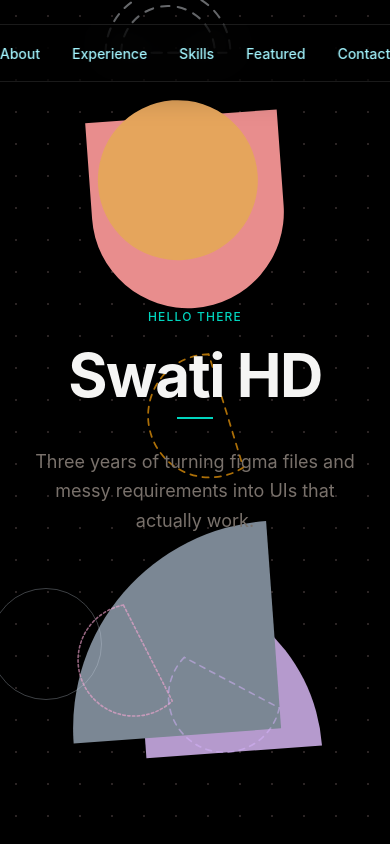
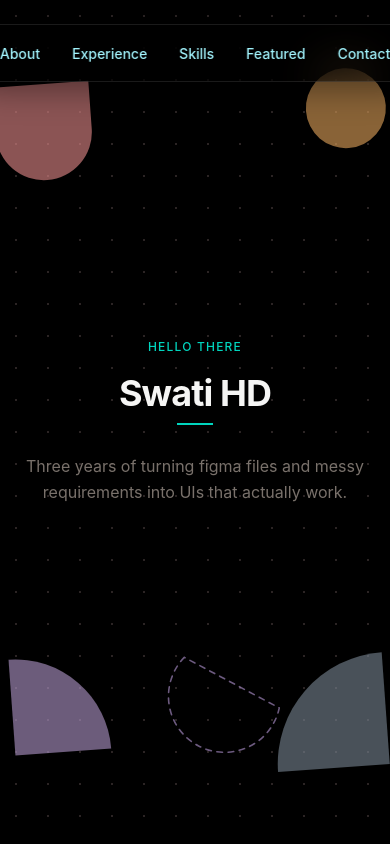
Before and after one commit to SwatiHD/Swati_Portfolio, a React (Vite) app: page / in a window 390 px wide. Shown: the top 844 px of the page. Built offline with nearby package versions, Linux system fonts and the light colour scheme.

Commit message:
Responsive

```diff
--- a/src/components/HeroCanvas.jsx
+++ b/src/components/HeroCanvas.jsx
@@ -2,24 +2,25 @@ import FloatingShape from "./FloatingShape";
 
 export default function HeroCanvas() {
   return (
-    <section className="relative min-h-screen flex items-center justify-center overflow-hidden px-6">
+    <section className="relative min-h-screen flex items-center justify-center overflow-hidden px-6 py-20 md:py-0">
       {/* dotted texture background */}
       <div className="absolute inset-0 bg-[radial-gradient(#d9b6b6_1px,transparent_1px)] [background-size:32px_32px] opacity-20" />
 
       {/* floating filled shapes */}
-      <FloatingShape className="top-28 left-24 w-48 h-48 bg-[#E88D8D] rounded-b-full" />
 
-      <FloatingShape className="top-24 right-32 w-40 h-40 bg-[#E5A55C] rounded-full" />
+      <FloatingShape className="top-20 left-0 md:left-24 w-24 h-24 md:w-48 md:h-48 bg-[#E88D8D] rounded-b-full opacity-60 md:opacity-100" />
 
-      <FloatingShape className="bottom-24 left-36 w-44 h-44 bg-[#B59ACD] rounded-tr-full" />
+      <FloatingShape className="top-16 right-0 md:right-32 w-20 h-20 md:w-40 md:h-40 bg-[#E5A55C] rounded-full opacity-60 md:opacity-100" />
 
-      <FloatingShape className="bottom-28 right-28 w-52 h-52 bg-[#7B8794] rounded-tl-full" />
+      <FloatingShape className="bottom-24 left-4 md:left-36 w-24 h-24 md:w-44 md:h-44 bg-[#B59ACD] rounded-tr-full opacity-60 md:opacity-100" />
 
+      <FloatingShape className="bottom-20 right-0 md:right-28 w-28 h-28 md:w-52 md:h-52 bg-[#7B8794] rounded-tl-full opacity-60 md:opacity-100" />
       {/* top-left closed dashed arc */}
-      <svg
+      {/* <svg
         className="absolute -top-18 left-16 w-52 h-52 opacity-50"
         viewBox="0 0 200 200"
-      >
+      > */}
+      <svg className="hidden md:block absolute -top-18 left-16 w-52 h-52 opacity-50">
         <path
           d="M40 120 A60 60 0 1 1 160 120 L40 120"
           fill="none"
@@ -40,8 +41,12 @@ export default function HeroCanvas() {
       </svg>
 
       {/* right orange closed shape */}
+      {/* <svg
+        className="absolute top-[38%] right-20 w-44 h-44 opacity-70 rotate-[25deg]"
+        viewBox="0 0 200 200"
+      > */}
       <svg
-        className="absolute top-[38%] right-20 w-44 h-44 opacity-70 rotate-[25deg]"
+        className=" hidden md:block absolute top-[38%] right-20 w-44 h-44 opacity-70 rotate-[25deg]"
         viewBox="0 0 200 200"
       >
         <path
@@ -56,8 +61,12 @@ export default function HeroCanvas() {
       </svg>
 
       {/* bottom-left pink closed shape */}
+      {/* <svg
+        className="absolute bottom-28 left-16 w-40 h-40 opacity-60 rotate-[15deg]"
+        viewBox="0 0 200 200"
+      > */}
       <svg
-        className="absolute bottom-28 left-16 w-40 h-40 opacity-60 rotate-[15deg]"
+        className="hidden md:block absolute bottom-28 left-16 w-40 h-40 opacity-60 rotate-[15deg]"
         viewBox="0 0 200 200"
       >
         <path
@@ -72,6 +81,10 @@ export default function HeroCanvas() {
       </svg>
 
       {/* bottom-center lavender closed shape */}
+      {/* <svg
+        className="absolute bottom-20 left-[38%] w-40 h-40 opacity-50 -rotate-[20deg]"
+        viewBox="0 0 200 200"
+      > */}
       <svg
         className="absolute bottom-20 left-[38%] w-40 h-40 opacity-50 -rotate-[20deg]"
         viewBox="0 0 200 200"
@@ -88,20 +101,20 @@ export default function HeroCanvas() {
       </svg>
 
       {/* bottom-right thin circle */}
-      <div className="absolute bottom-36 right-72 w-28 h-28 border border-slate-300 rounded-full opacity-30" />
+      <div className="hidden md:block absolute bottom-36 right-72 w-28 h-28 border border-slate-300 rounded-full opacity-30" />
       {/* content */}
       <div className="max-w-2xl text-center relative z-10">
         <p className="mb-5 text-xs tracking-widest text-teal-400 uppercase font-medium">
           Hello there
         </p>
 
-        <h1 className="text-6xl md:text-7xl font-bold text-stone-100 mb-3 leading-none tracking-tight">
+        <h1 className="text-4xl sm:text-5xl md:text-7xl font-bold text-stone-100 mb-3 leading-none tracking-tight">
           Swati HD
         </h1>
 
         <div className="w-9 h-0.5 bg-teal-400 mx-auto mb-7" />
 
-        <p className="text-lg md:text-xl text-stone-500 leading-relaxed max-w-md mx-auto">
+        <p className="text-base sm:text-lg md:text-xl text-stone-500 leading-relaxed max-w-md mx-auto">
           Three years of turning figma files and messy requirements into UIs
           that actually work.
         </p>
```
